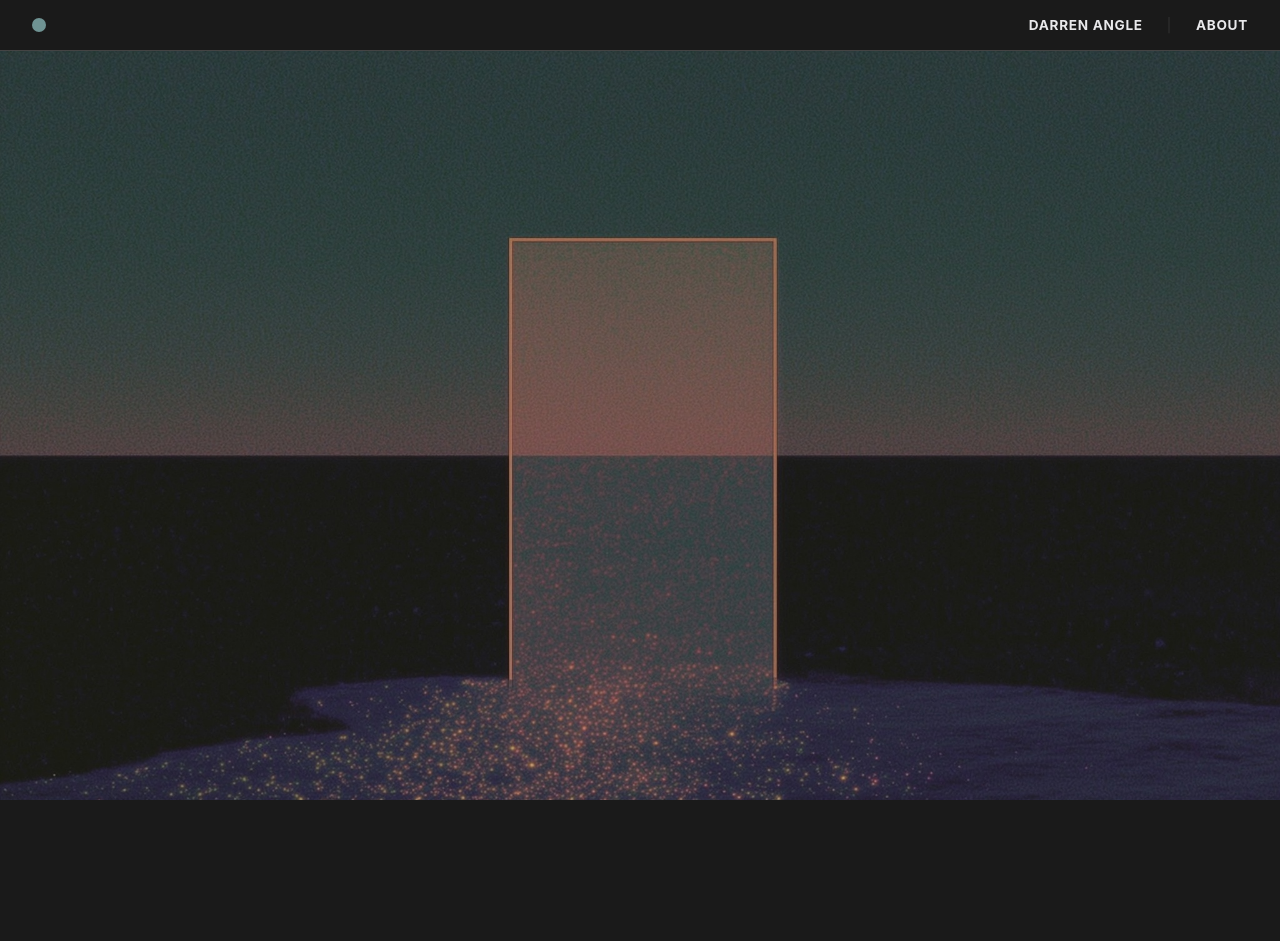
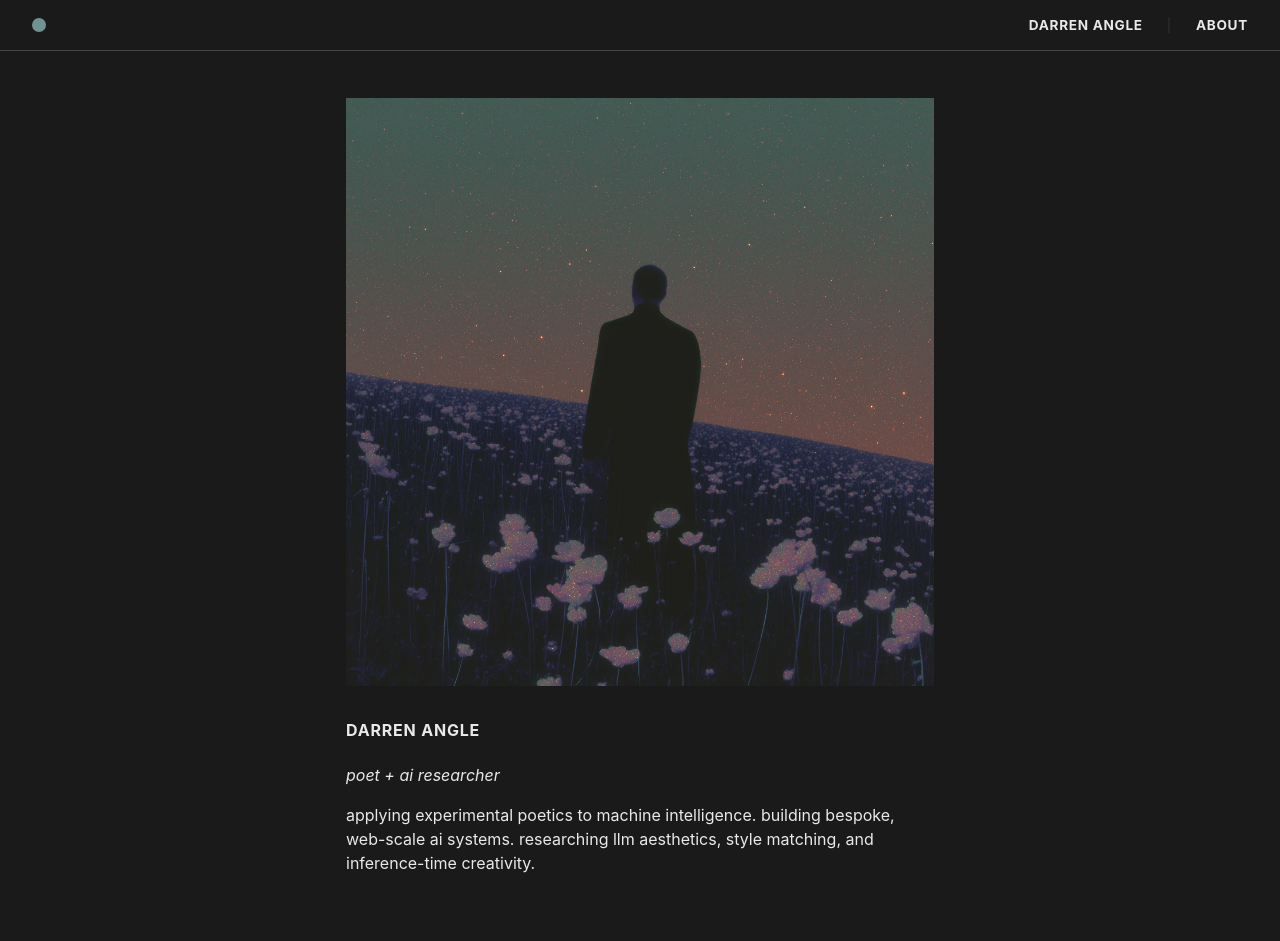
Before and after one commit to darrenangle/darren.computer, a React (Vite) app: page /#/about in a window 1280 px wide. Shown: the top 941 px of the page. Before the commit the page ends 800 px from the top, so only its background shows below. Built offline with nearby package versions, Linux system fonts and the light colour scheme; a web font is replaced by a local one.

Commit message:
hash router

```diff
--- a/src/App.tsx
+++ b/src/App.tsx
@@ -1,5 +1,5 @@
 import "./App.css";
-import { BrowserRouter, Routes, Route, useLocation } from "react-router-dom";
+import { HashRouter, Routes, Route, useLocation } from "react-router-dom";
 import { Home } from "./components/Home";
 import { DesignSystem } from "./components/DesignSystem";
 import { About } from "./components/About";
@@ -27,9 +27,9 @@
 
 function App() {
   return (
-    <BrowserRouter>
+    <HashRouter>
       <AppContent />
-    </BrowserRouter>
+    </HashRouter>
   );
 }
 
--- a/src/components/About.tsx
+++ b/src/components/About.tsx
@@ -15,10 +15,10 @@
         />
         <h4 style={{ letterSpacing: '0.05em' }}>DARREN ANGLE</h4>
 
-        <p style={{ fontStyle: 'italic' }}>experimental poetics + machine intelligence</p>
+        <p style={{ fontStyle: 'italic' }}>poet + ai researcher</p>
 
         <p>
-          building bespoke, web-scale ai systems. researching llm aesthetics, style matching, and inference-time creativity.
+          applying experimental poetics to machine intelligence. building bespoke, web-scale ai systems. researching llm aesthetics, style matching, and inference-time creativity.
         </p>
 
         <br />
```
